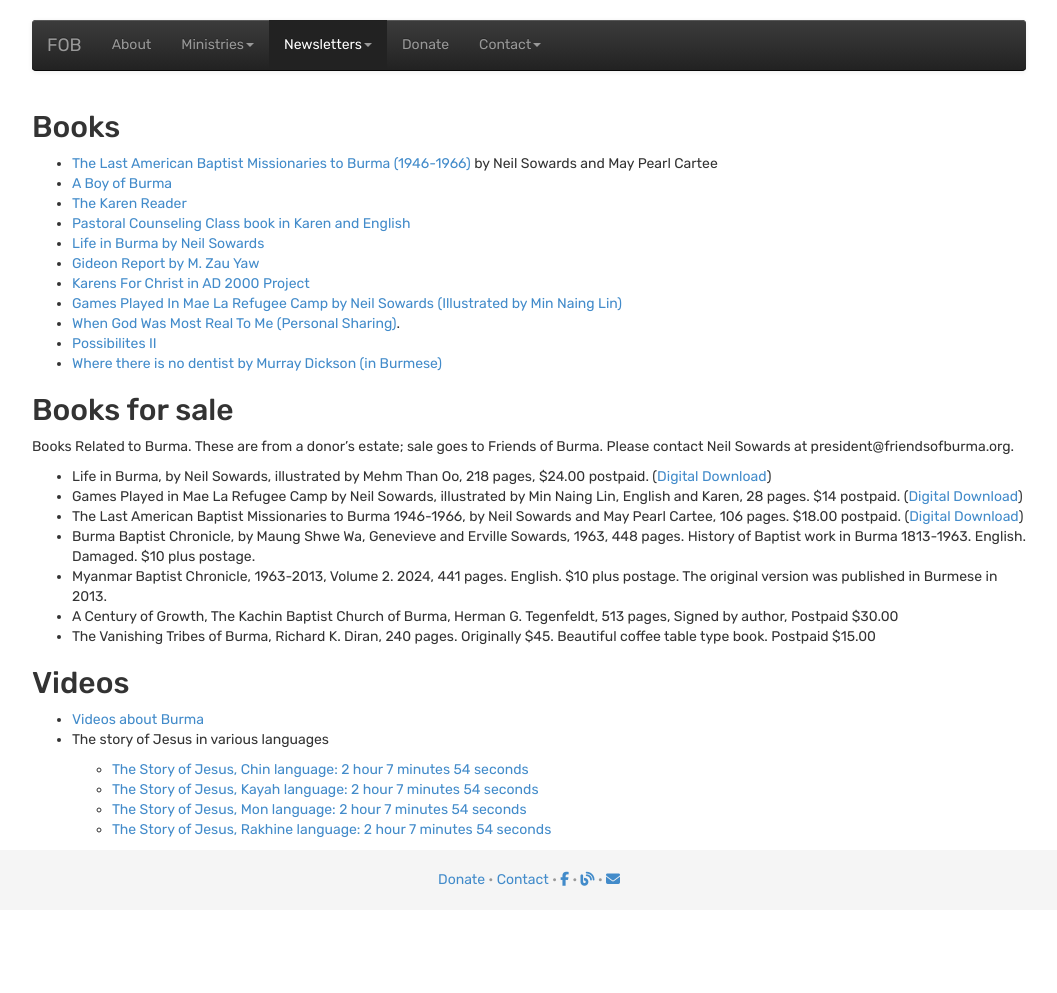
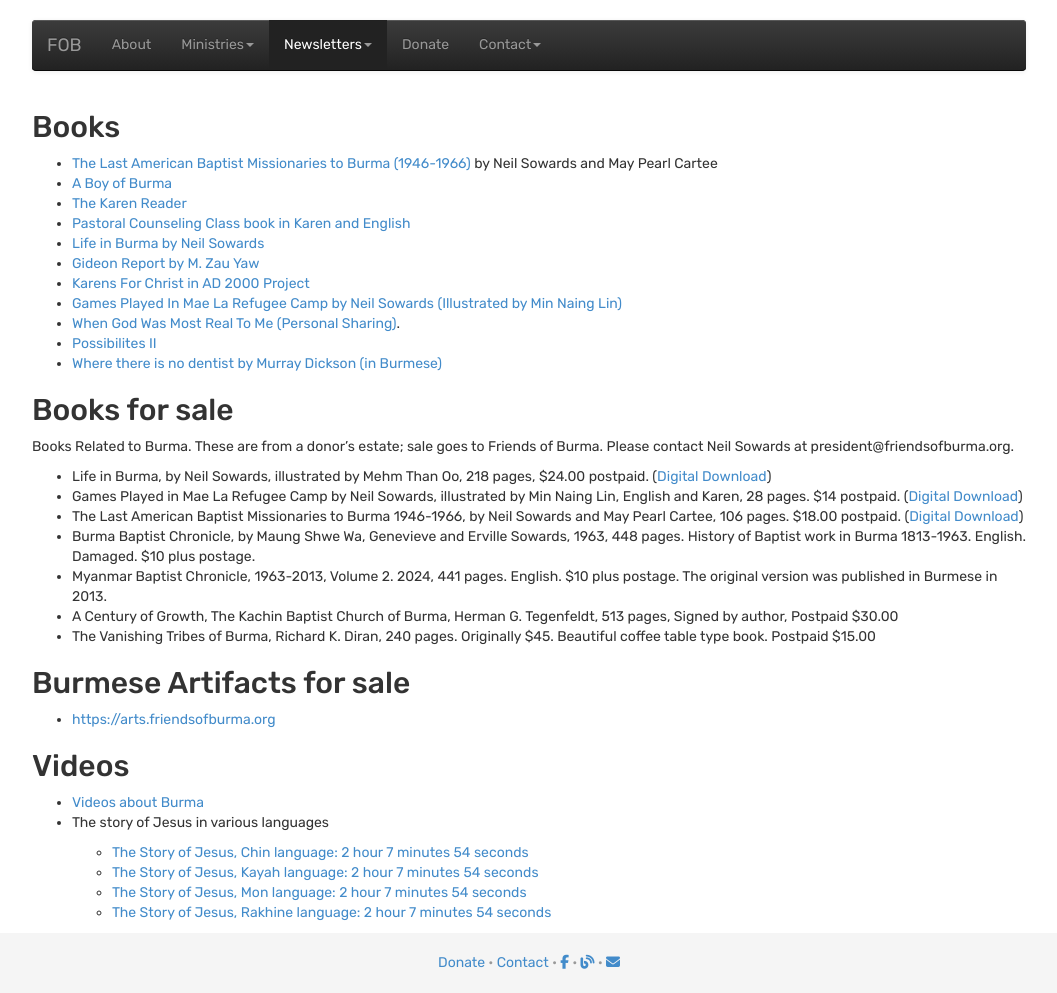
Before and after one commit to friendsofburma/friendsofburma.github.io, a Jekyll site: the page built from _pages/resources.md, in a window 1280 px wide. Shown: the whole page, without its empty margins (111-1168 px from the left). Built offline with Jekyll 4.4.1, drawn with Linux system fonts in a browser that asks for light colours; before the commit the page ends 920 px from its top, so only the background shows below that.

Commit message:
burmese arts added to the resource page.

```diff
--- a/_pages/resources.md
+++ b/_pages/resources.md
@@ -33,6 +33,8 @@ Books Related to Burma. These are from a donor’s estate; sale goes to Friends
 - A Century of Growth, The Kachin Baptist Church of Burma, Herman G. Tegenfeldt,  513 pages, Signed by author, Postpaid $30.00
 - The Vanishing Tribes of Burma, Richard K. Diran, 240 pages. Originally $45.  Beautiful coffee table type book.  Postpaid $15.00
 
+## Burmese Artifacts for sale
+- [https://arts.friendsofburma.org](https://arts.friendsofburma.org)
 
 ## Videos
 
```
